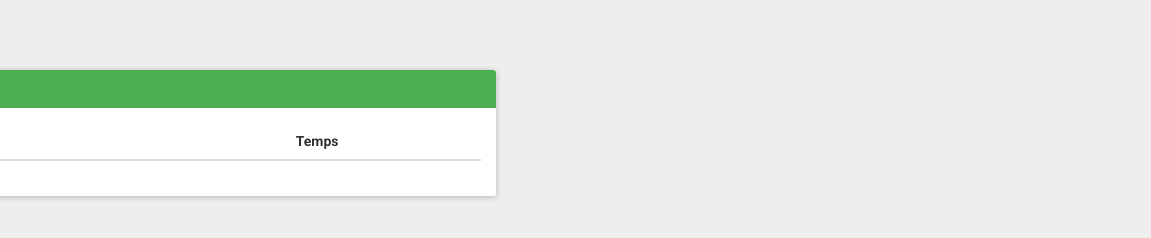
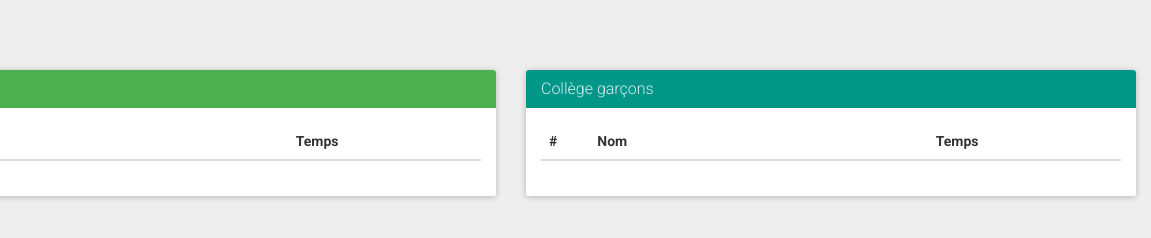
Before and after one commit to raphael-courivaud/escalade-test, a website: page templates/index.material.html in a window 1280 px wide. Shown: the full height of the page, 129-1280 px from the left. Drawn offline with Linux system fonts and the light colour scheme; files that its build step writes are made by us from their sources; no server answers; files whose address does not match are found by name.

Commit message:
almost good

```diff
--- a/templates/index.material.html
+++ b/templates/index.material.html
@@ -130,7 +130,7 @@
                                 </div>
                             </div>
                         </div>
-                        <!--div class="col-md-6 col-sm-12">
+                        <div class="col-md-6 col-sm-12">
                             <div class="panel panel-primary">
                                 <div class="panel-heading">
                                     <h3 class="title panel-title">Collège garçons</h3>
@@ -151,7 +151,7 @@
                             </div>
                         </div>
                     </div>
-                    <div class="row">
+                    <!--div class="row">
                         <div class="col-md-6 col-sm-12">
                             <div class="panel panel-success">
                                 <div class="panel-heading">
```
